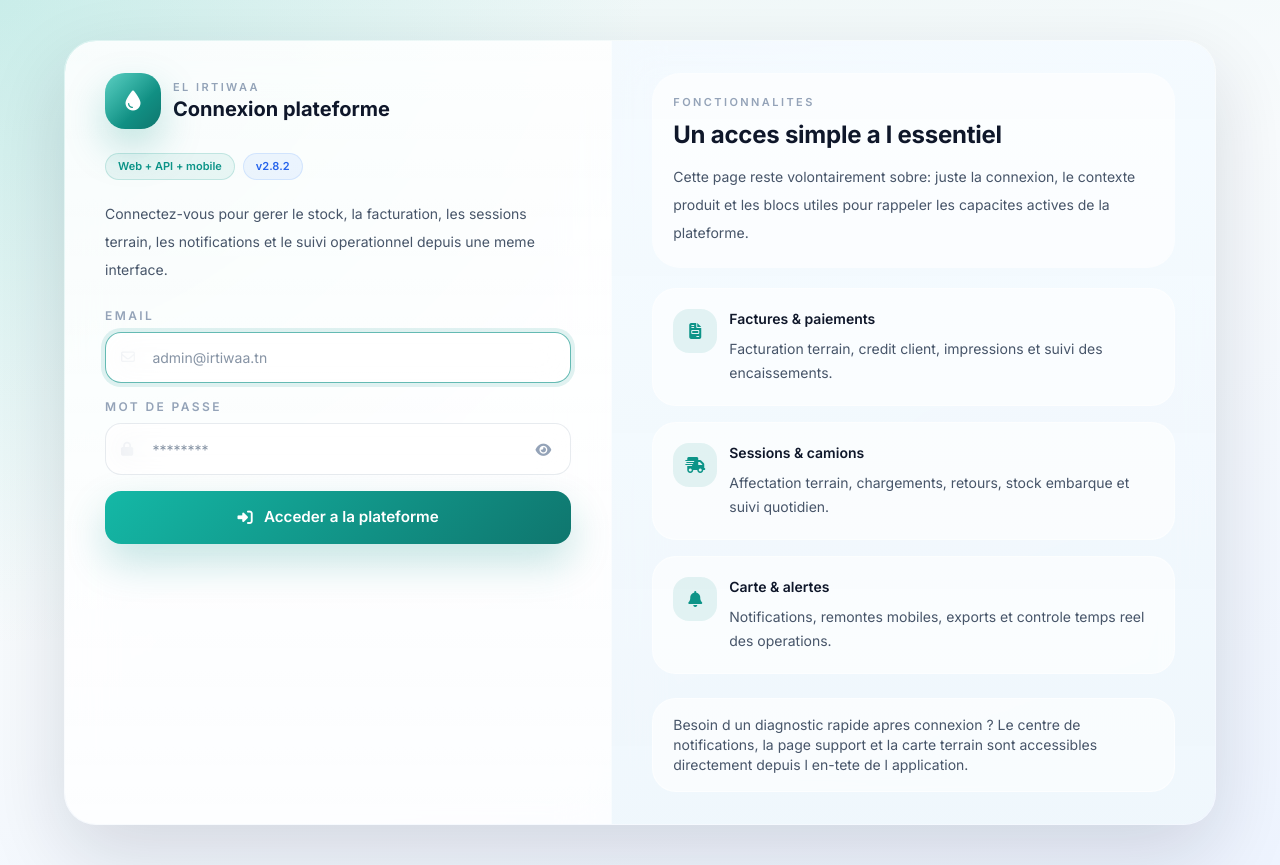
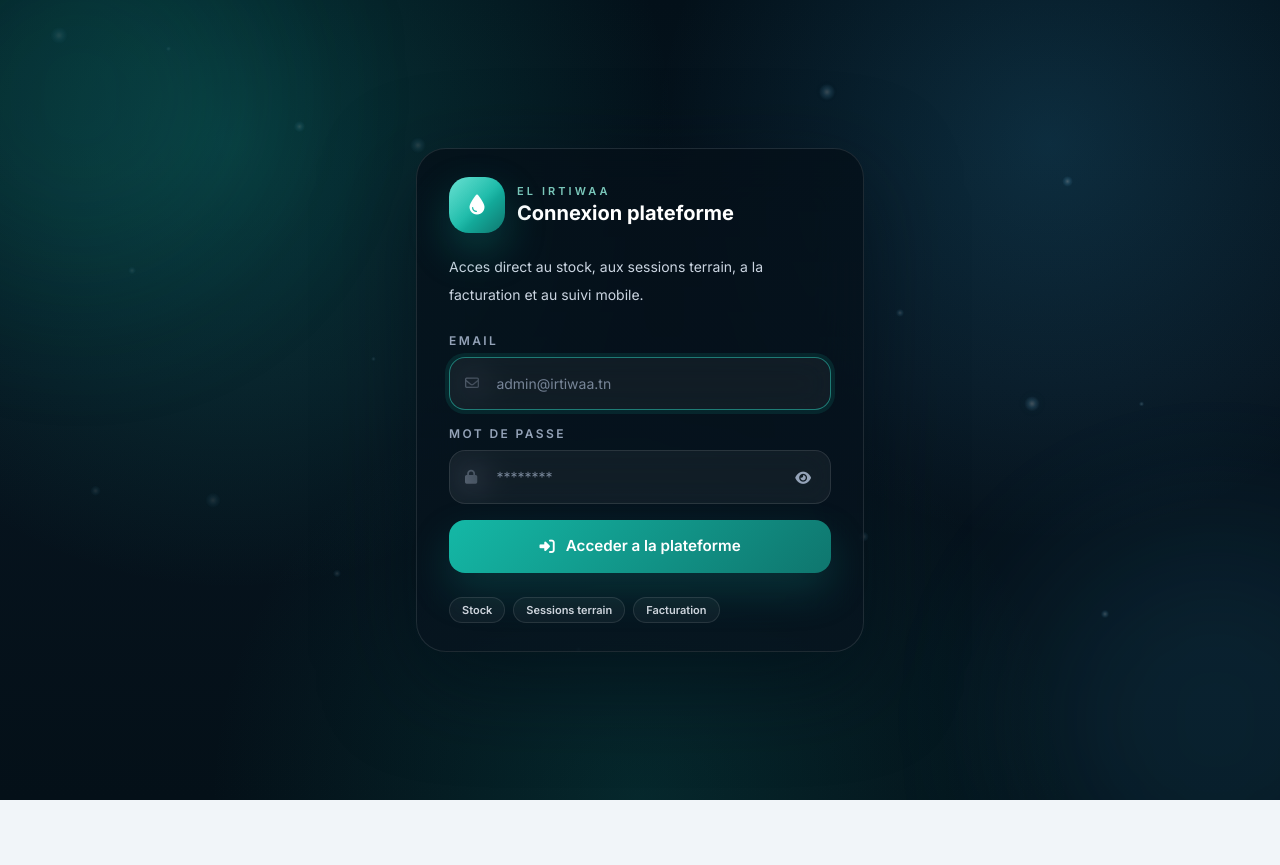
Before and after one commit to zieddams/ventify-stock-frontend, a React (Vite) app: page /login in a window 1280 px wide. After the commit the page ends 800 px from the top, so only its background shows below. Built offline with nearby package versions, Linux system fonts and the light colour scheme.

Commit message:
feat: streamline login and activity display

```diff
--- a/package.json
+++ b/package.json
@@ -1,6 +1,6 @@
 {
   "name": "ventify-stock-frontend",
-  "version": "2.8.2",
+  "version": "2.8.3",
   "type": "module",
   "scripts": {
     "dev": "vite",
--- a/src/config/appMeta.js
+++ b/src/config/appMeta.js
@@ -1 +1 @@
-export const APP_VERSION = '2.8.2'
+export const APP_VERSION = '2.8.3'
--- a/src/pages/Dashboard.jsx
+++ b/src/pages/Dashboard.jsx
@@ -44,6 +44,46 @@ function getSessionPresenceMeta(session) {
     textClassName: 'text-muted-color',
     dotClassName: 'bg-slate-300',
   }
+}
+
+function formatLastSeenAge(seconds) {
+  if (seconds == null || Number.isNaN(Number(seconds))) {
+    return null
+  }
+
+  const elapsed = Math.max(0, Math.floor(Number(seconds)))
+
+  if (elapsed < 60) {
+    return `${elapsed}s`
+  }
+
+  const minutes = Math.floor(elapsed / 60)
+  if (minutes < 60) {
+    return `${minutes} min`
+  }
+
+  const hours = Math.floor(minutes / 60)
+  if (hours < 24) {
+    return `${hours} h`
+  }
+
+  const days = Math.floor(hours / 24)
+  if (days < 7) {
+    return `${days} j`
+  }
+
+  const weeks = Math.floor(days / 7)
+  if (weeks < 5) {
+    return `${weeks} sem`
+  }
+
+  const months = Math.floor(days / 30)
+  if (months < 12) {
+    return `${months} mois`
+  }
+
+  const years = Math.floor(days / 365)
+  return `${years} an${years > 1 ? 's' : ''}`
 }
 
 /* ─── KPI Card ─────────────────────────────────────────────────────────────── */
@@ -438,6 +478,7 @@ export default function Dashboard() {
                 <tbody>
                   {sessions.map(s => {
                     const presenceMeta = getSessionPresenceMeta(s)
+                    const lastSeenAge = formatLastSeenAge(s.presence?.last_seen_age_seconds)
 
                     return (
                       <tr key={s.id} className="table-row">
@@ -452,7 +493,7 @@ export default function Dashboard() {
                         </td>
                         <td className="py-3 text-muted-color text-xs">
                           {s.last_seen
-                            ? `${new Date(s.last_seen).toLocaleString('fr-FR')}${s.presence?.last_seen_age_seconds != null ? ` · ${s.presence.last_seen_age_seconds}s` : ''}`
+                            ? `${new Date(s.last_seen).toLocaleString('fr-FR')}${lastSeenAge ? ` · ${lastSeenAge}` : ''}`
                             : '—'}
                         </td>
                       </tr>
--- a/src/pages/Login.jsx
+++ b/src/pages/Login.jsx
@@ -1,35 +1,17 @@
 import { useState } from 'react'
 import { useNavigate } from 'react-router-dom'
 import { useAuth } from '../contexts/AuthContext'
-import { useTheme } from '../contexts/ThemeContext'
-import { APP_VERSION } from '../config/appMeta'
 
-const PARTICLES = Array.from({ length: 18 }, (_, index) => ({
-  left: `${6 + ((index * 17) % 86)}%`,
-  top: `${8 + ((index * 13) % 78)}%`,
-  size: `${index % 3 === 0 ? 12 : index % 3 === 1 ? 9 : 6}px`,
-  delay: `${(index % 6) * 0.55}s`,
-  duration: `${7 + (index % 5) * 1.4}s`,
-  opacity: 0.14 + (index % 4) * 0.04,
+const PARTICLES = Array.from({ length: 22 }, (_, index) => ({
+  left: `${4 + ((index * 19) % 92)}%`,
+  top: `${6 + ((index * 11) % 82)}%`,
+  size: `${index % 4 === 0 ? 16 : index % 4 === 1 ? 11 : index % 4 === 2 ? 8 : 5}px`,
+  delay: `${(index % 7) * 0.45}s`,
+  duration: `${8 + (index % 6) * 1.25}s`,
+  opacity: 0.12 + (index % 5) * 0.035,
 }))
 
-const FEATURE_CARDS = [
-  {
-    icon: 'fa-solid fa-file-invoice',
-    title: 'Factures & paiements',
-    detail: 'Facturation terrain, credit client, impressions et suivi des encaissements.',
-  },
-  {
-    icon: 'fa-solid fa-truck-fast',
-    title: 'Sessions & camions',
-    detail: 'Affectation terrain, chargements, retours, stock embarque et suivi quotidien.',
-  },
-  {
-    icon: 'fa-solid fa-bell',
-    title: 'Carte & alertes',
-    detail: 'Notifications, remontes mobiles, exports et controle temps reel des operations.',
-  },
-]
+const HIGHLIGHTS = ['Stock', 'Sessions terrain', 'Facturation']
 
 export default function Login() {
   const [email, setEmail] = useState('')
@@ -38,7 +20,6 @@ export default function Login() {
   const [error, setError] = useState('')
   const [loading, setLoading] = useState(false)
   const { login } = useAuth()
-  const { isDark } = useTheme()
   const navigate = useNavigate()
 
   const handleSubmit = async (event) => {
@@ -57,24 +38,22 @@ export default function Login() {
   }
 
   return (
-    <div
-      className="relative min-h-screen overflow-hidden px-4 py-10 sm:px-6"
-      style={{
-        background: isDark
-          ? 'linear-gradient(160deg, #07131d 0%, #0c1b26 42%, #112435 100%)'
-          : 'linear-gradient(160deg, #ecf7f6 0%, #f8fbfd 45%, #eef4ff 100%)',
-      }}
-    >
+    <div className="relative min-h-screen overflow-hidden bg-[#041018]">
       <div
         className="pointer-events-none absolute inset-0"
         style={{
-          background: isDark
-            ? 'radial-gradient(circle at top left, rgba(45,212,191,0.16) 0%, rgba(45,212,191,0) 42%)'
-            : 'radial-gradient(circle at top left, rgba(20,184,166,0.16) 0%, rgba(20,184,166,0) 42%)',
+          background: `
+            radial-gradient(circle at 18% 18%, rgba(20,184,166,0.22) 0%, rgba(20,184,166,0) 36%),
+            radial-gradient(circle at 82% 18%, rgba(56,189,248,0.16) 0%, rgba(56,189,248,0) 32%),
+            radial-gradient(circle at 50% 100%, rgba(13,148,136,0.18) 0%, rgba(13,148,136,0) 42%),
+            linear-gradient(180deg, #031019 0%, #07141f 48%, #041018 100%)
+          `,
         }}
       />
 
       <div className="pointer-events-none absolute inset-0 overflow-hidden">
+        <div className="login-glow login-glow-left" />
+        <div className="login-glow login-glow-right" />
         {PARTICLES.map((particle, index) => (
           <span
             key={index}
@@ -92,66 +71,44 @@ export default function Login() {
         ))}
       </div>
 
-      <div className="relative z-10 mx-auto flex min-h-[calc(100vh-5rem)] max-w-6xl items-center justify-center">
-        <div className="grid w-full grid-cols-1 overflow-hidden rounded-[32px] border border-white/30 shadow-[0_30px_80px_rgba(15,23,42,0.14)] lg:grid-cols-[0.95fr,1.05fr]">
-          <div
-            className="px-6 py-8 sm:px-8 lg:px-10"
-            style={{
-              background: isDark
-                ? 'linear-gradient(180deg, rgba(7,18,28,0.84) 0%, rgba(9,22,33,0.78) 100%)'
-                : 'linear-gradient(180deg, rgba(255,255,255,0.86) 0%, rgba(255,255,255,0.78) 100%)',
-              backdropFilter: 'blur(24px)',
-              WebkitBackdropFilter: 'blur(24px)',
-            }}
-          >
+      <div className="relative z-10 flex min-h-screen items-center justify-center px-4 py-10">
+        <div className="login-shell w-full max-w-md rounded-[30px] px-6 py-7 sm:px-8">
           <div className="flex items-center gap-3">
-              <div className="relative flex h-14 w-14 items-center justify-center rounded-[20px] bg-gradient-to-br from-teal-500 to-teal-700 shadow-[0_18px_40px_rgba(13,148,136,0.26)]">
+            <div className="relative flex h-14 w-14 items-center justify-center rounded-[20px] bg-gradient-to-br from-teal-400 via-teal-500 to-teal-700 shadow-[0_18px_42px_rgba(13,148,136,0.32)]">
               <i className="fa-solid fa-droplet text-xl text-white" />
-                <div
-                  className="absolute inset-0 rounded-[20px]"
-                  style={{
-                    background: 'linear-gradient(135deg, rgba(255,255,255,0.30) 0%, rgba(255,255,255,0) 62%)',
-                  }}
-                />
+              <div className="absolute inset-0 rounded-[20px] bg-[linear-gradient(135deg,rgba(255,255,255,0.28)_0%,rgba(255,255,255,0)_62%)]" />
             </div>
             <div>
-                <div className="text-[11px] font-semibold uppercase tracking-[0.22em] text-muted-color">El Irtiwaa</div>
-                <div className="text-xl font-bold text-base-color">Connexion plateforme</div>
+              <div className="text-[11px] font-semibold uppercase tracking-[0.28em] text-teal-200/80">El Irtiwaa</div>
+              <div className="text-xl font-bold text-white">Connexion plateforme</div>
             </div>
           </div>
 
-            <div className="mt-6 flex flex-wrap items-center gap-2">
-              <span className="rounded-full border px-3 py-1 text-[11px] font-semibold" style={{ borderColor: 'rgba(13,148,136,0.18)', background: 'rgba(13,148,136,0.08)', color: '#0d9488' }}>
-                Web + API + mobile
-              </span>
-              <span className="rounded-full border px-3 py-1 text-[11px] font-semibold" style={{ borderColor: 'rgba(59,130,246,0.14)', background: 'rgba(59,130,246,0.08)', color: '#2563eb' }}>
-                v{APP_VERSION}
-              </span>
-            </div>
-
-            <p className="mt-5 text-sm leading-7 text-secondary-color">
-              Connectez-vous pour gerer le stock, la facturation, les sessions terrain, les notifications
-              et le suivi operationnel depuis une meme interface.
+          <p className="mt-5 text-sm leading-7 text-slate-300">
+            Acces direct au stock, aux sessions terrain, a la facturation et au suivi mobile.
           </p>
 
           {error && (
             <div
               role="alert"
-                className="mt-6 flex items-start gap-3 rounded-2xl border px-4 py-3 text-sm"
-                style={{ borderColor: 'rgba(239,68,68,0.18)', background: 'rgba(239,68,68,0.08)', color: '#b91c1c' }}
+              className="mt-6 flex items-start gap-3 rounded-2xl border px-4 py-3 text-sm text-red-100"
+              style={{
+                borderColor: 'rgba(248,113,113,0.28)',
+                background: 'rgba(127,29,29,0.32)',
+              }}
             >
-                <i className="fa-solid fa-circle-exclamation mt-0.5 flex-shrink-0" />
+              <i className="fa-solid fa-circle-exclamation mt-0.5 flex-shrink-0 text-red-300" />
               <span>{error}</span>
             </div>
           )}
 
           <form onSubmit={handleSubmit} className="mt-6 space-y-4">
             <div>
-                <label className="mb-2 block text-xs font-semibold uppercase tracking-[0.2em] text-muted-color">
+              <label className="mb-2 block text-xs font-semibold uppercase tracking-[0.2em] text-slate-400">
                 Email
               </label>
               <div className="relative">
-                  <i className="fa-regular fa-envelope absolute left-4 top-1/2 -translate-y-1/2 text-sm text-muted-color" />
+                <i className="fa-regular fa-envelope absolute left-4 top-1/2 -translate-y-1/2 text-sm text-slate-400" />
                 <input
                   type="email"
                   value={email}
@@ -166,11 +123,11 @@ export default function Login() {
             </div>
 
             <div>
-                <label className="mb-2 block text-xs font-semibold uppercase tracking-[0.2em] text-muted-color">
+              <label className="mb-2 block text-xs font-semibold uppercase tracking-[0.2em] text-slate-400">
                 Mot de passe
               </label>
               <div className="relative">
-                  <i className="fa-solid fa-lock absolute left-4 top-1/2 -translate-y-1/2 text-sm text-muted-color" />
+                <i className="fa-solid fa-lock absolute left-4 top-1/2 -translate-y-1/2 text-sm text-slate-400" />
                 <input
                   type={showPwd ? 'text' : 'password'}
                   value={password}
@@ -184,7 +141,7 @@ export default function Login() {
                   type="button"
                   tabIndex={-1}
                   onClick={() => setShowPwd((current) => !current)}
-                    className="absolute right-3 top-1/2 -translate-y-1/2 rounded-full p-2 text-muted-color transition hover:bg-black/5 dark:hover:bg-white/5 hover:text-base-color"
+                  className="absolute right-3 top-1/2 -translate-y-1/2 rounded-full p-2 text-slate-400 transition hover:bg-white/6 hover:text-white"
                 >
                   <i className={`fa-solid ${showPwd ? 'fa-eye-slash' : 'fa-eye'} text-sm`} />
                 </button>
@@ -205,97 +162,91 @@ export default function Login() {
               )}
             </button>
           </form>
-          </div>
 
-          <div
-            className="px-6 py-8 sm:px-8 lg:px-10"
+          <div className="mt-6 flex flex-wrap gap-2">
+            {HIGHLIGHTS.map((item) => (
+              <span
+                key={item}
+                className="rounded-full border px-3 py-1 text-[11px] font-semibold text-slate-200/90"
                 style={{
-              background: isDark
-                ? 'linear-gradient(180deg, rgba(11,29,43,0.74) 0%, rgba(10,24,37,0.70) 100%)'
-                : 'linear-gradient(180deg, rgba(244,250,255,0.86) 0%, rgba(239,247,252,0.84) 100%)',
-              backdropFilter: 'blur(24px)',
-              WebkitBackdropFilter: 'blur(24px)',
-              borderLeft: isDark ? '1px solid rgba(255,255,255,0.08)' : '1px solid rgba(255,255,255,0.55)',
+                  borderColor: 'rgba(255,255,255,0.1)',
+                  background: 'rgba(255,255,255,0.04)',
                 }}
               >
-            <div className="rounded-[28px] border px-5 py-5" style={{ borderColor: 'rgba(255,255,255,0.22)', background: isDark ? 'rgba(255,255,255,0.03)' : 'rgba(255,255,255,0.58)' }}>
-              <div className="text-[11px] font-semibold uppercase tracking-[0.22em] text-muted-color">Fonctionnalites</div>
-              <h2 className="mt-2 text-2xl font-bold text-base-color">Un acces simple a l essentiel</h2>
-              <p className="mt-3 text-sm leading-7 text-secondary-color">
-                Cette page reste volontairement sobre: juste la connexion, le contexte produit et les blocs utiles
-                pour rappeler les capacites actives de la plateforme.
-              </p>
-            </div>
-
-            <div className="mt-5 space-y-4">
-              {FEATURE_CARDS.map((item) => (
-                <div
-                  key={item.title}
-                  className="rounded-[24px] border px-5 py-5"
-                  style={{
-                    borderColor: isDark ? 'rgba(255,255,255,0.08)' : 'rgba(255,255,255,0.55)',
-                    background: isDark ? 'rgba(255,255,255,0.03)' : 'rgba(255,255,255,0.58)',
-                  }}
-                >
-                  <div className="flex items-start gap-3">
-                    <div className="flex h-11 w-11 flex-shrink-0 items-center justify-center rounded-2xl" style={{ background: 'rgba(13,148,136,0.10)', color: '#0d9488' }}>
-                      <i className={item.icon} />
-                    </div>
-                    <div>
-                      <div className="text-sm font-semibold text-base-color">{item.title}</div>
-                      <div className="mt-2 text-sm leading-6 text-secondary-color">{item.detail}</div>
-                    </div>
-                  </div>
-                </div>
+                {item}
+              </span>
             ))}
-            </div>
-
-            <div className="mt-6 rounded-[24px] border px-5 py-4 text-sm text-secondary-color" style={{ borderColor: isDark ? 'rgba(255,255,255,0.08)' : 'rgba(255,255,255,0.55)', background: isDark ? 'rgba(255,255,255,0.03)' : 'rgba(255,255,255,0.58)' }}>
-              Besoin d un diagnostic rapide apres connexion ? Le centre de notifications, la page support et la carte terrain
-              sont accessibles directement depuis l en-tete de l application.
-            </div>
           </div>
         </div>
       </div>
 
       <style>{`
         @keyframes particleDrift {
-          from { transform: translate3d(0, 0, 0) scale(0.95); }
-          to { transform: translate3d(0, -18px, 0) scale(1.08); }
+          from { transform: translate3d(0, 0, 0) scale(0.92); }
+          to { transform: translate3d(0, -26px, 0) scale(1.1); }
+        }
+
+        @keyframes glowPulse {
+          from { transform: scale(0.96); opacity: 0.52; }
+          to { transform: scale(1.06); opacity: 0.82; }
+        }
+
+        .login-shell {
+          border: 1px solid rgba(255,255,255,0.1);
+          background: linear-gradient(180deg, rgba(4,15,24,0.8) 0%, rgba(7,19,30,0.72) 100%);
+          box-shadow: 0 28px 90px rgba(2,12,22,0.55);
+          backdrop-filter: blur(26px);
+          -webkit-backdrop-filter: blur(26px);
+        }
+
+        .login-glow {
+          position: absolute;
+          width: 24rem;
+          height: 24rem;
+          border-radius: 999px;
+          filter: blur(80px);
+          animation: glowPulse 7.2s ease-in-out infinite alternate;
+        }
+
+        .login-glow-left {
+          left: -7rem;
+          top: -6rem;
+          background: rgba(20,184,166,0.16);
+        }
+
+        .login-glow-right {
+          right: -8rem;
+          bottom: -7rem;
+          background: rgba(56,189,248,0.14);
+          animation-delay: 1.2s;
         }
 
         .login-particle {
           position: absolute;
           border-radius: 999px;
-          background: radial-gradient(circle, rgba(255,255,255,0.9) 0%, rgba(125,211,252,0.54) 38%, rgba(45,212,191,0) 76%);
-          box-shadow: 0 0 18px rgba(56,189,248,0.16);
+          background: radial-gradient(circle, rgba(255,255,255,0.92) 0%, rgba(125,211,252,0.52) 35%, rgba(45,212,191,0) 74%);
+          box-shadow: 0 0 24px rgba(45,212,191,0.14);
           animation: particleDrift var(--particle-duration) ease-in-out var(--particle-delay) infinite alternate;
         }
 
         .login-input {
           width: 100%;
           border-radius: 1rem;
-          padding: 0.9rem 0.95rem 0.9rem 2.9rem;
-          background: rgba(255,255,255,0.66) !important;
-          border: 1px solid rgba(148,163,184,0.22) !important;
-          color: #0f172a !important;
+          padding: 0.95rem 0.95rem 0.95rem 2.9rem;
+          background: rgba(255,255,255,0.05) !important;
+          border: 1px solid rgba(255,255,255,0.1) !important;
+          color: #f8fafc !important;
           backdrop-filter: blur(16px);
           -webkit-backdrop-filter: blur(16px);
         }
 
-        html.dark .login-input {
-          background: rgba(15,23,42,0.42) !important;
-          border-color: rgba(148,163,184,0.18) !important;
-          color: #f8fafc !important;
-        }
-
         .login-input:focus {
-          border-color: rgba(13,148,136,0.64) !important;
-          box-shadow: 0 0 0 4px rgba(13,148,136,0.12) !important;
+          border-color: rgba(45,212,191,0.52) !important;
+          box-shadow: 0 0 0 4px rgba(20,184,166,0.12) !important;
         }
 
         .login-input::placeholder {
-          color: rgba(100,116,139,0.78) !important;
+          color: rgba(148,163,184,0.78) !important;
         }
 
         .login-submit {
@@ -319,7 +270,7 @@ export default function Login() {
         .login-submit:hover:not(:disabled) {
           transform: translateY(-1px);
           box-shadow: 0 22px 44px rgba(13,148,136,0.28);
-          filter: saturate(1.03);
+          filter: saturate(1.04);
         }
 
         .login-submit:disabled {
```
Also changed, not shown: 1 other file (tests, documents, lock files or other folders). Lines whose indentation alone changed are shown as unchanged.
